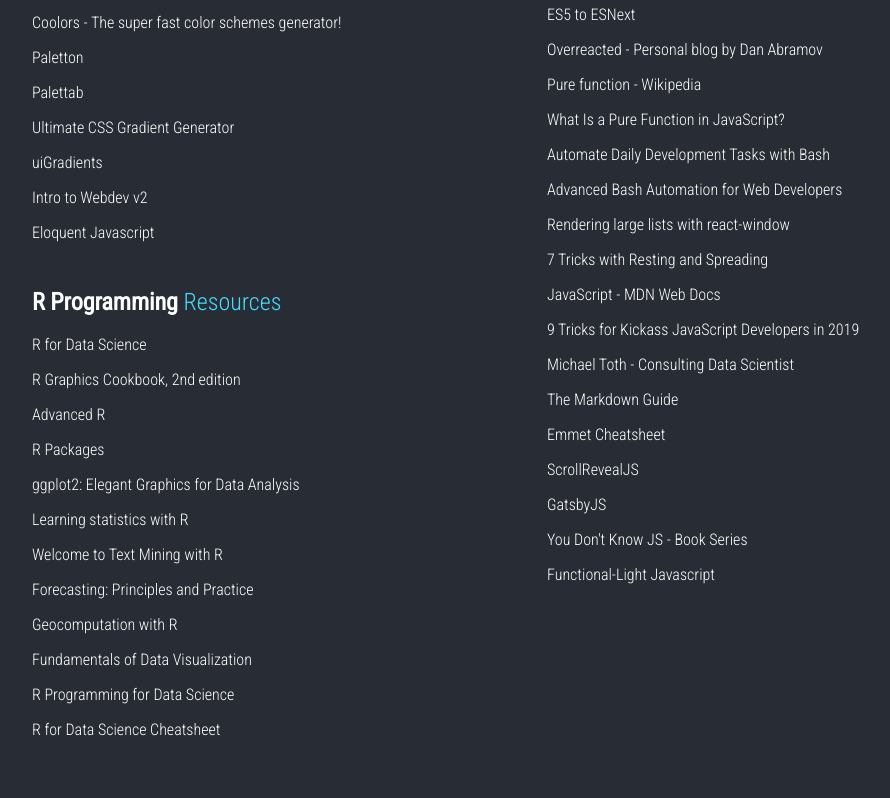
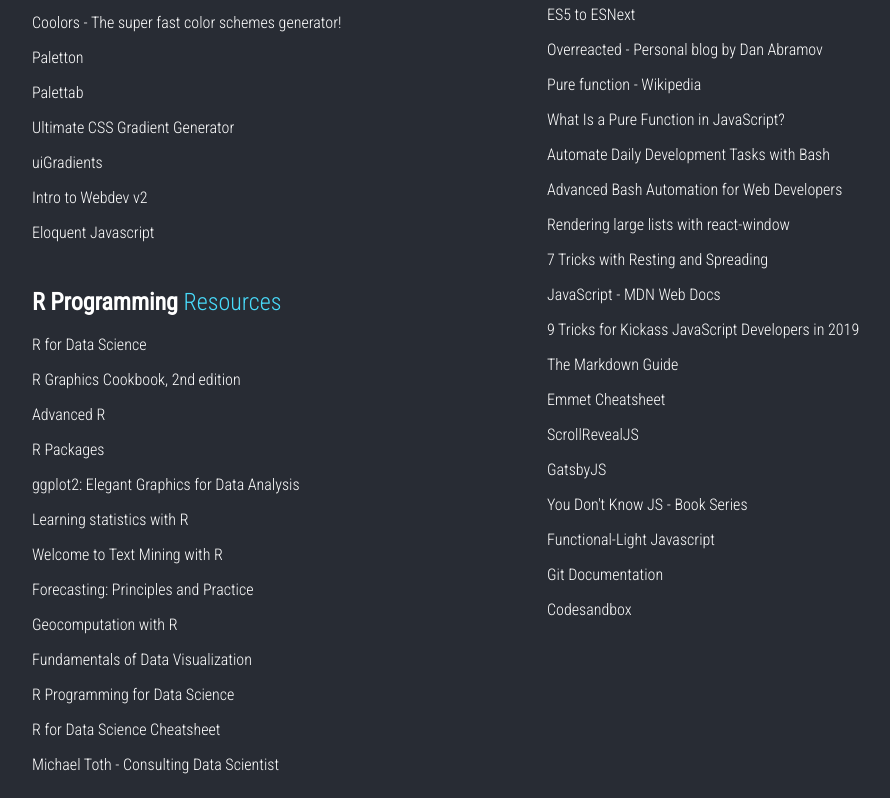
Before and after one commit to siegblink/my-bookmarks, a plain HTML site: page index.html in a window 1280 px wide. Shown: the part 701-1499 px from the top of the page, without its empty margins (108-998 px from the left). Before the commit the page ends 1464 px from the top, so only its background shows below. Drawn offline with Linux system fonts and the light colour scheme.

Commit message:
transferred one link in r programming plus 2 links in essential web

```diff
--- a/index.html
+++ b/index.html
@@ -349,14 +349,6 @@
 
         <article class="content-container">
           <p class="bookmark">
-            <a href="https://michaeltoth.me/" class="bookmark-text"
-              >Michael Toth - Consulting Data Scientist
-            </a>
-          </p>
-        </article>
-
-        <article class="content-container">
-          <p class="bookmark">
             <a href="https://www.markdownguide.org/" class="bookmark-text"
               >The Markdown Guide
             </a>
@@ -397,6 +389,22 @@
           <p class="bookmark">
             <a href="https://github.com/getify/Functional-Light-JS" class="bookmark-text"
               >Functional-Light Javascript
+            </a>
+          </p>
+        </article>
+
+        <article class="content-container">
+          <p class="bookmark">
+            <a href="https://www.git-scm.com/docs/git/2.21.0" class="bookmark-text"
+              >Git Documentation
+            </a>
+          </p>
+        </article>
+
+        <article class="content-container">
+          <p class="bookmark">
+            <a href="https://codesandbox.io/dashboard/recent" class="bookmark-text"
+              >Codesandbox
             </a>
           </p>
         </article>
@@ -618,6 +626,14 @@
             </a>
           </p>
         </article>
+
+        <article class="content-container">
+          <p class="bookmark">
+            <a href="https://michaeltoth.me/" class="bookmark-text"
+              >Michael Toth - Consulting Data Scientist
+            </a>
+          </p>
+        </article>
       </section>
     </div>
   </body>
```
